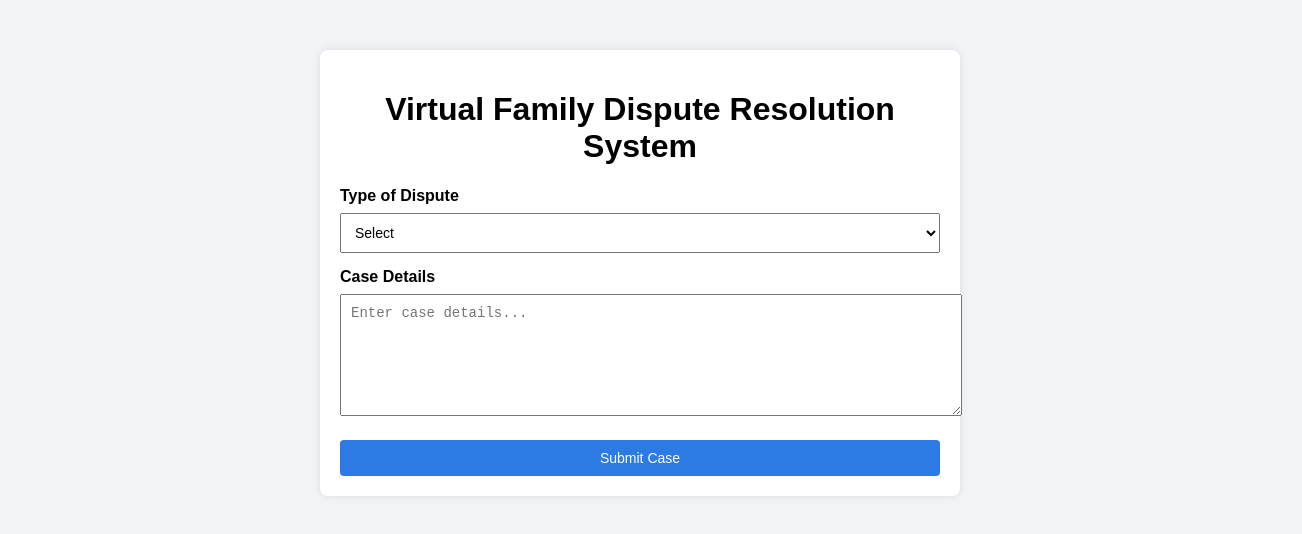
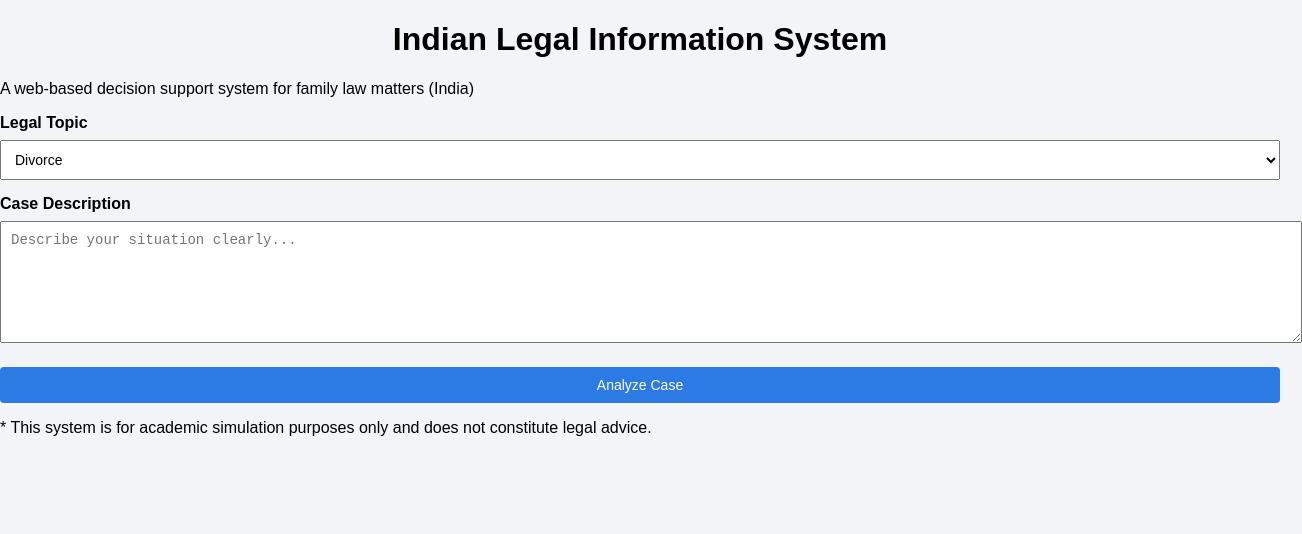
Before and after one commit to Jivendra22/Simulation-of-Family-Law-Disputes, a plain HTML site: page index.html in a window 1280 px wide. Shown: the whole page, 1302 px wide, since content can reach past the window. Drawn offline with Linux system fonts and the light colour scheme.

Commit message:
Update index.html

```diff
--- a/index.html
+++ b/index.html
@@ -2,33 +2,39 @@
 <html lang="en">
 <head>
   <meta charset="UTF-8">
-  <title>Virtual Family Dispute Resolution System</title>
+  <title>Indian Legal Information System</title>
   <link rel="stylesheet" href="style.css">
 </head>
 <body>
 
-  <div class="container">
-    <h1>Virtual Family Dispute Resolution System</h1>
+  <div class="app-container">
+    <h1>Indian Legal Information System</h1>
+    <p class="subtitle">
+      A web-based decision support system for family law matters (India)
+    </p>
 
-    <form id="caseForm">
-      <label>Type of Dispute</label>
-      <select id="caseType" required>
-        <option value="">Select</option>
+    <div class="card">
+      <label>Legal Topic</label>
+      <select id="lawType">
         <option value="divorce">Divorce</option>
         <option value="custody">Child Custody</option>
         <option value="maintenance">Maintenance</option>
       </select>
 
-      <label>Case Details</label>
-      <textarea id="details" placeholder="Enter case details..." required></textarea>
+      <label>Case Description</label>
+      <textarea id="userText" placeholder="Describe your situation clearly..."></textarea>
 
-      <button type="submit">Submit Case</button>
-    </form>
+      <button onclick="getLawInfo()">Analyze Case</button>
+    </div>
 
-    <div id="result" class="hidden">
-      <h2>System Output</h2>
-      <p id="outputText"></p>
+    <div id="resultCard" class="result-card hidden">
+      <h3>System Output</h3>
+      <pre id="output"></pre>
     </div>
+
+    <p class="disclaimer">
+      * This system is for academic simulation purposes only and does not constitute legal advice.
+    </p>
   </div>
 
   <script src="script.js"></script>
```
